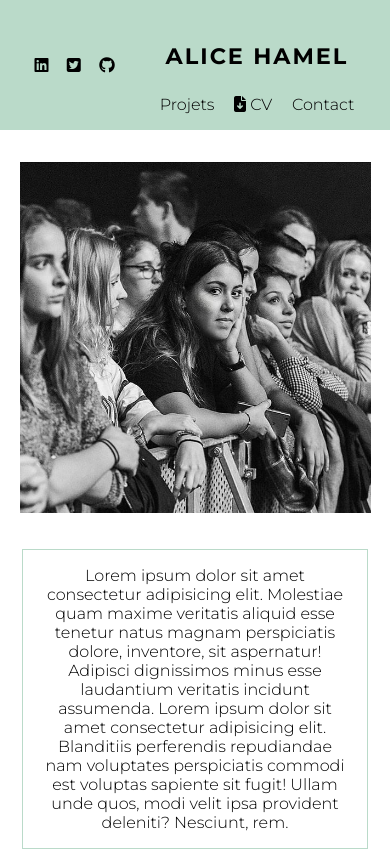
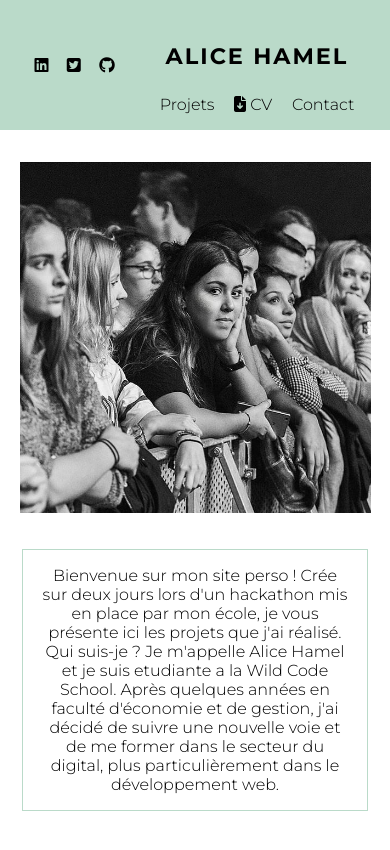
Before and after one commit to ahamel1/checkpoint4, a React (Create React App) app in the folder front/: page / in a window 390 px wide. Shown: the top 850 px of the page. Built offline with nearby package versions, Linux system fonts and the light colour scheme.

Commit message:
more css details

```diff
--- a/front/src/components/About.jsx
+++ b/front/src/components/About.jsx
@@ -41,13 +41,12 @@ export default function About() {
         <PartOne src={pp} alt="alice" />
       </ContainerParts>
       <PartTwo>
-        Lorem ipsum dolor sit amet consectetur adipisicing elit. Molestiae quam
-        maxime veritatis aliquid esse tenetur natus magnam perspiciatis dolore,
-        inventore, sit aspernatur! Adipisci dignissimos minus esse laudantium
-        veritatis incidunt assumenda. Lorem ipsum dolor sit amet consectetur
-        adipisicing elit. Blanditiis perferendis repudiandae nam voluptates
-        perspiciatis commodi est voluptas sapiente sit fugit! Ullam unde quos,
-        modi velit ipsa provident deleniti? Nesciunt, rem.
+        Bienvenue sur mon site perso ! Crée sur deux jours lors d'un hackathon
+        mis en place par mon école, je vous présente ici les projets que j'ai
+        réalisé. Qui suis-je ? Je m'appelle Alice Hamel et je suis etudiante a
+        la Wild Code School. Après quelques années en faculté d'économie et de
+        gestion, j'ai décidé de suivre une nouvelle voie et de me former dans le
+        secteur du digital, plus particulièrement dans le développement web.
       </PartTwo>
     </Flex>
   );
--- a/front/src/components/Project.jsx
+++ b/front/src/components/Project.jsx
@@ -36,7 +36,7 @@ const LinkContainer = styled(Link)`
 
 const calc = (x, y) => [
   -(y - window.innerHeight / 2) / 200,
-  -(x - window.innerWidth / 10) / 400,
+  -(x - window.innerWidth / 10) / 200,
   1.04,
 ];
 const trans = (x, y, s) =>
--- a/front/src/components/Project2.jsx
+++ b/front/src/components/Project2.jsx
@@ -36,7 +36,7 @@ const LinkContainer = styled(Link)`
 
 const calc = (x, y) => [
   -(y - window.innerHeight / 2) / 200,
-  -(x - window.innerWidth / 10) / 400,
+  -(x - window.innerWidth / 2) / 200,
   1.04,
 ];
 const trans = (x, y, s) =>
--- a/front/src/components/Project3.jsx
+++ b/front/src/components/Project3.jsx
@@ -36,7 +36,7 @@ const LinkContainer = styled(Link)`
 
 const calc = (x, y) => [
   -(y - window.innerHeight / 2) / 200,
-  -(x - window.innerWidth / 10) / 400,
+  -(x - window.innerWidth / 1) / 200,
   1.04,
 ];
 const trans = (x, y, s) =>
--- a/front/src/index.css
+++ b/front/src/index.css
@@ -3,3 +3,7 @@
   padding: 0;
   font-family: "Montserrat", sans-serif;
 }
+
+html {
+  scroll-behavior: smooth;
+}
```
